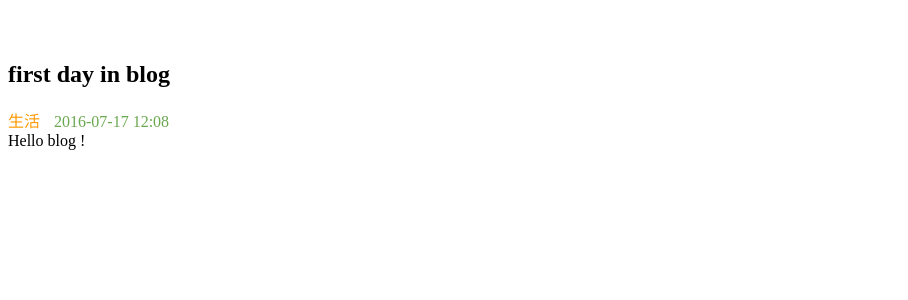
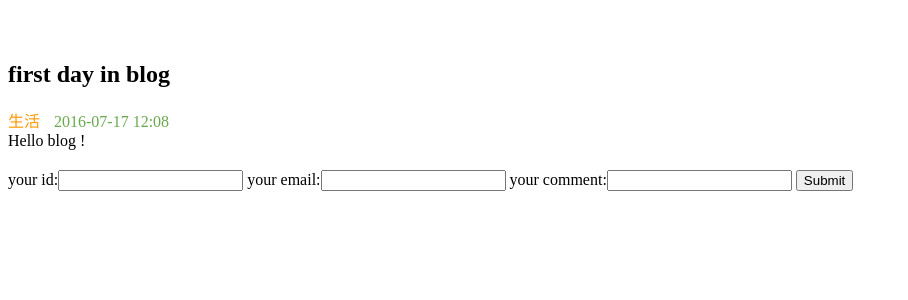
Before and after one commit to ackroy/blog, a Django app: page /blog/1/ in a window 1280 px wide. Shown: the top 300 px of the page, without its empty margins (0-908 px from the left). Run offline with Django 3.2, Linux system fonts and the light colour scheme; data comes from the database, SQL or seed files in the repository; both versions use the stored data as it was before the commit.

Commit message:
add comment button

```diff
--- a/blog/admin.py
+++ b/blog/admin.py
@@ -1,6 +1,5 @@
 from django.contrib import admin
-from .models import Article, Tag, Classification
-
+from .models import Article, Classification, Comment
 
 
 # class ArticleAdmin(admin.ModelAdmin):
@@ -10,6 +9,7 @@ from .models import Article, Tag, Classification
 #     ]
 
 admin.site.register(Article)
-admin.site.register(Tag)
+# admin.site.register(Tag)
 admin.site.register(Classification)
+admin.site.register(Comment)
 # admin.site.register(Author)
--- a/blog/models.py
+++ b/blog/models.py
@@ -1,14 +1,13 @@
 from __future__ import unicode_literals
-
 from django.db import models
 
 
-class Tag(models.Model):
-    tag_name = models.CharField(max_length=10)
-    create_time = models.DateTimeField(auto_now_add=True)
-
-    def __unicode__(self):
-        return self.tag_name
+# class Tag(models.Model):
+#     tag_name = models.CharField(max_length=10)
+#     create_time = models.DateTimeField(auto_now_add=True)
+#
+#     def __unicode__(self):
+#         return self.tag_name
 
 
 class Classification(models.Model):
@@ -18,19 +17,10 @@ class Classification(models.Model):
         return self.name
 
 
-# class Author(models.Model):
-#     name = models.CharField(max_length=30)
-#     email = models.EmailField(blank=True)
-#     website = models.URLField(blank=True)
-#
-#     def __unicode__(self):
-#         return u'%s' % self.name
-
-
 class Article(models.Model):
     title = models.CharField(max_length=50)
     # author = models.ForeignKey(Author)
-    tags = models.ManyToManyField(Tag, blank=True)
+    # tags = models.ManyToManyField(Tag, blank=True)
     classification = models.ForeignKey(Classification)
     content = models.TextField()
     publish_time = models.DateTimeField(auto_now_add=True)
--- a/blog/templates/blog_detail.html
+++ b/blog/templates/blog_detail.html
@@ -37,5 +37,15 @@
     </div>
 </div>
 
+<div class="comment">
+    <form action="" method="post">
+        {% csrf_token %}
+        your id:<input type="text" name="user_name"/>
+        your email:<input type="text" name="user_email"/>
+        your comment:<input type="text" name="user_comment"/>
+        <input type="submit">
+    </form>
+</div>
+
 </body>
 </html>
--- a/blog/views.py
+++ b/blog/views.py
@@ -1,5 +1,5 @@
 from django.shortcuts import get_object_or_404, render
-from blog.models import Article, Tag, Classification
+from blog.models import Article, Classification
 from django.template import RequestContext, loader
 from django.http import HttpResponse
 from django import template
@@ -9,8 +9,10 @@ def article_list(request):
     # latest_article_list = Article.objects.order_by('-publish_time')[:5]
     # template = loader.get_template('blog/index.html')
     latest_article_list = Article.objects.all()
+    blog_in_classification = Classification.objects.all()
     context = RequestContext(request, {
         'latest_article_list': latest_article_list,
+        'blog_in_classification': blog_in_classification,
     })
     return render(request, 'blog_list.html', context)
 
```
Also changed, not shown: blog/templates/blog_list.html (+9 -0 lines), blog/migrations/0004_auto_20160718_2326.py (added), db.sqlite3, 4 other files.
